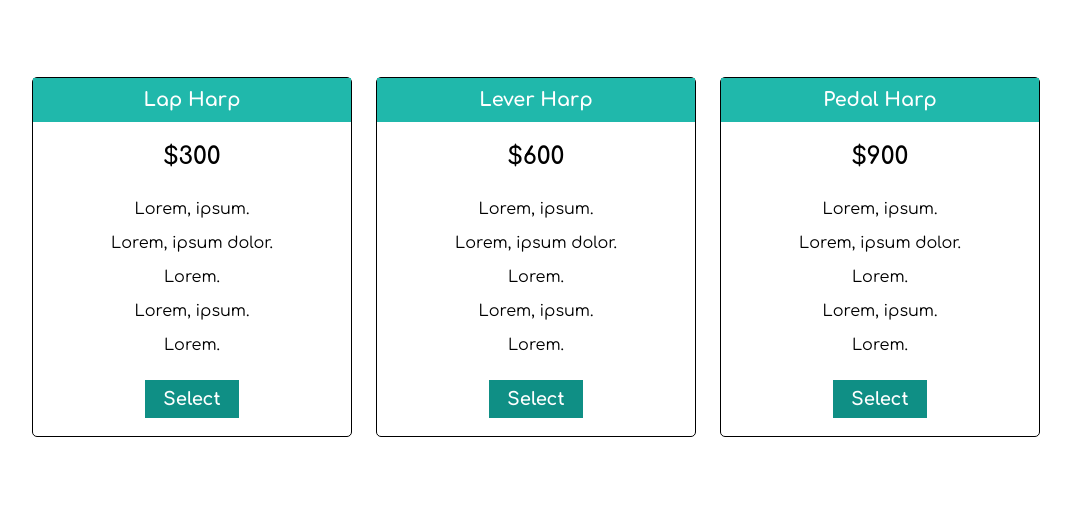
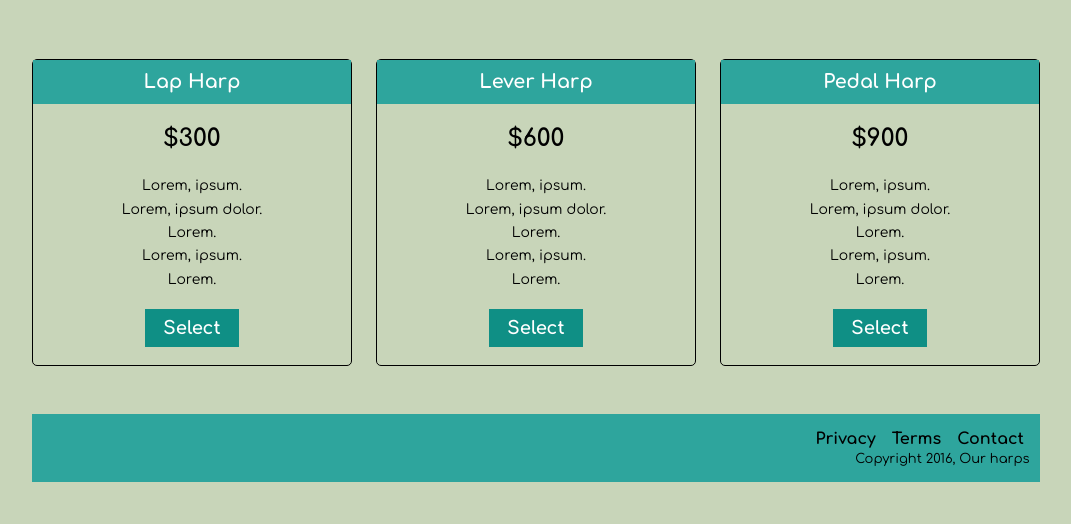
Before and after one commit to ScoobyDubeyDo/Product-Landing-Page, a plain HTML site: page index.html in a window 1280 px wide. Shown: the part 1049-1573 px from the top of the page, without its empty margins (104-1175 px from the left). After the commit the page ends 1531 px from the top, so only its background shows below. Drawn offline with Linux system fonts and the light colour scheme.

Commit message:
changed CSS

```diff
--- a/index.html
+++ b/index.html
@@ -12,7 +12,7 @@
   </head>
   <body>
     <header>
-      <img src="./Department-Harp-Logo.jpg" alt="logo" id="header-img" />
+      <img src="./logo.jpg" alt="logo" id="header-img" />
       <nav>
         <ul class="nav-bar">
           <li><a href="#Features" class="nav-link">Features</a></li>
--- a/main.css
+++ b/main.css
@@ -8,6 +8,11 @@
 
 body {
   font-family: "Comfortaa", cursive;
+  background: #c8d5b9;
+}
+
+p {
+  font-size: 0.87rem;
 }
 
 /* nav links
@@ -24,7 +29,7 @@ header {
   display: flex;
   justify-content: space-between;
   align-items: center;
-  background: white;
+  background: #c8d5b9;
 }
 
 .nav-bar {
@@ -70,7 +75,7 @@ header li {
 #box {
   width: 95%;
   max-width: 63rem;
-  margin: 5.6rem auto;
+  margin: 5.6rem auto 3rem auto;
 }
 
 /* FORM */
@@ -102,7 +107,7 @@ button {
 
 input[type="submit"]:hover,
 button:hover {
-  background: rgb(32, 184, 171);
+  background: #2ea59d;
   transition: background-color 1s;
 }
 /* END OF FORM */
@@ -162,7 +167,7 @@ iframe {
 
 .product h2 {
   font-size: larger;
-  background: rgb(32, 184, 171);
+  background: #2ea59d;
   color: white;
   padding: 0.6em 0;
 }
@@ -173,7 +178,7 @@ iframe {
 }
 
 .product p {
-  padding: 0.5em 0;
+  padding: 0.3em 0;
 }
 
 .product button {
@@ -187,10 +192,10 @@ END OF MAIN
 /* FOOTER STARTS */
 
 footer {
-  background: rgb(32, 184, 171);
+  background: #2ea59d;
   width: 95%;
   max-width: 63rem;
-  margin: 5.6rem auto 0 auto;
+  margin: 0 auto;
   padding: 1em 0;
 }
 
```
Also changed, not shown: logo.jpg (added).
